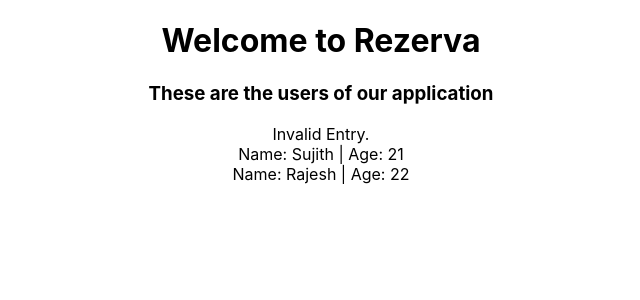
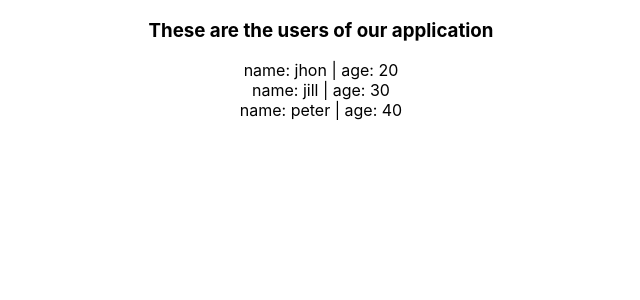
Before and after one commit to Santhoshmahanthi123/react-techsith, a React (Create React App) app: page / in a window 1280 px wide. Shown: the top 300 px of the page, without its empty margins (319-959 px from the left). Built offline with nearby package versions, Linux system fonts and the light colour scheme.

Commit message:
state added to users.js file dynamically

```diff
--- a/src/users/User.js
+++ b/src/users/User.js
@@ -4,7 +4,7 @@
   if (props.children) {
     return (
       <div>
-        Name: {props.children} | Age: {age}
+        name: {props.children} | age: {age}
       </div>
     );
   } else {
--- a/src/users/Users.js
+++ b/src/users/Users.js
@@ -1,14 +1,20 @@
 import React, { Component } from "react";
 import User from "./User";
 class Users extends Component {
+  state = {
+    users: [
+      { name: "jhon", age: 20 },
+      { name: "jill", age: 30 },
+      { name: "peter", age: 40 }
+    ]
+  };
   render() {
     return (
       <div>
-        <h1>{this.props.title}</h1>
         <h3>These are the users of our application</h3>
-        <User />
-        <User age="21">Sujith</User>
-        <User age="22">Rajesh</User>
+        <User age={this.state.users[0].age}>{this.state.users[0].name}</User>
+        <User age={this.state.users[1].age}>{this.state.users[1].name}</User>
+        <User age={this.state.users[2].age}>{this.state.users[2].name}</User>
       </div>
     );
   }
```
